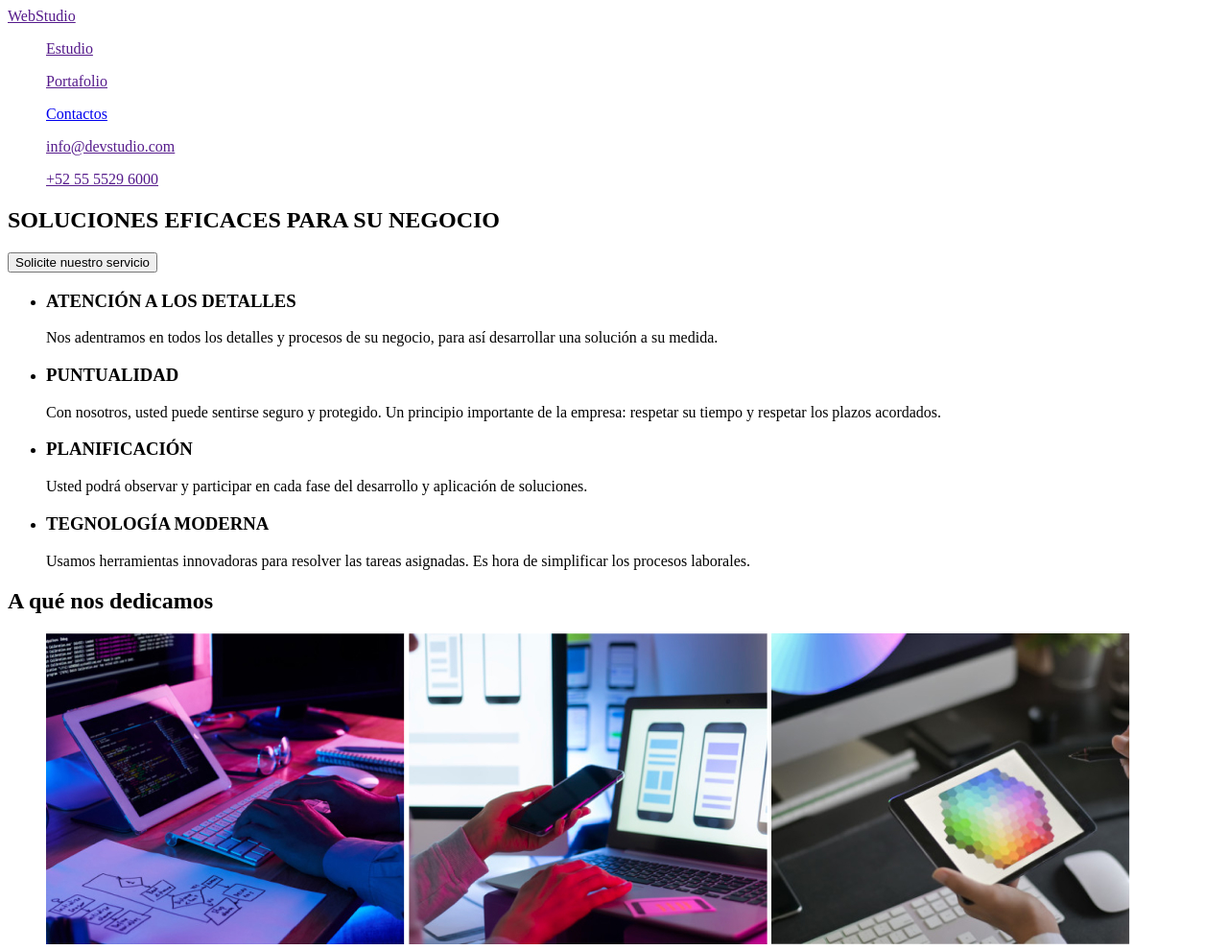
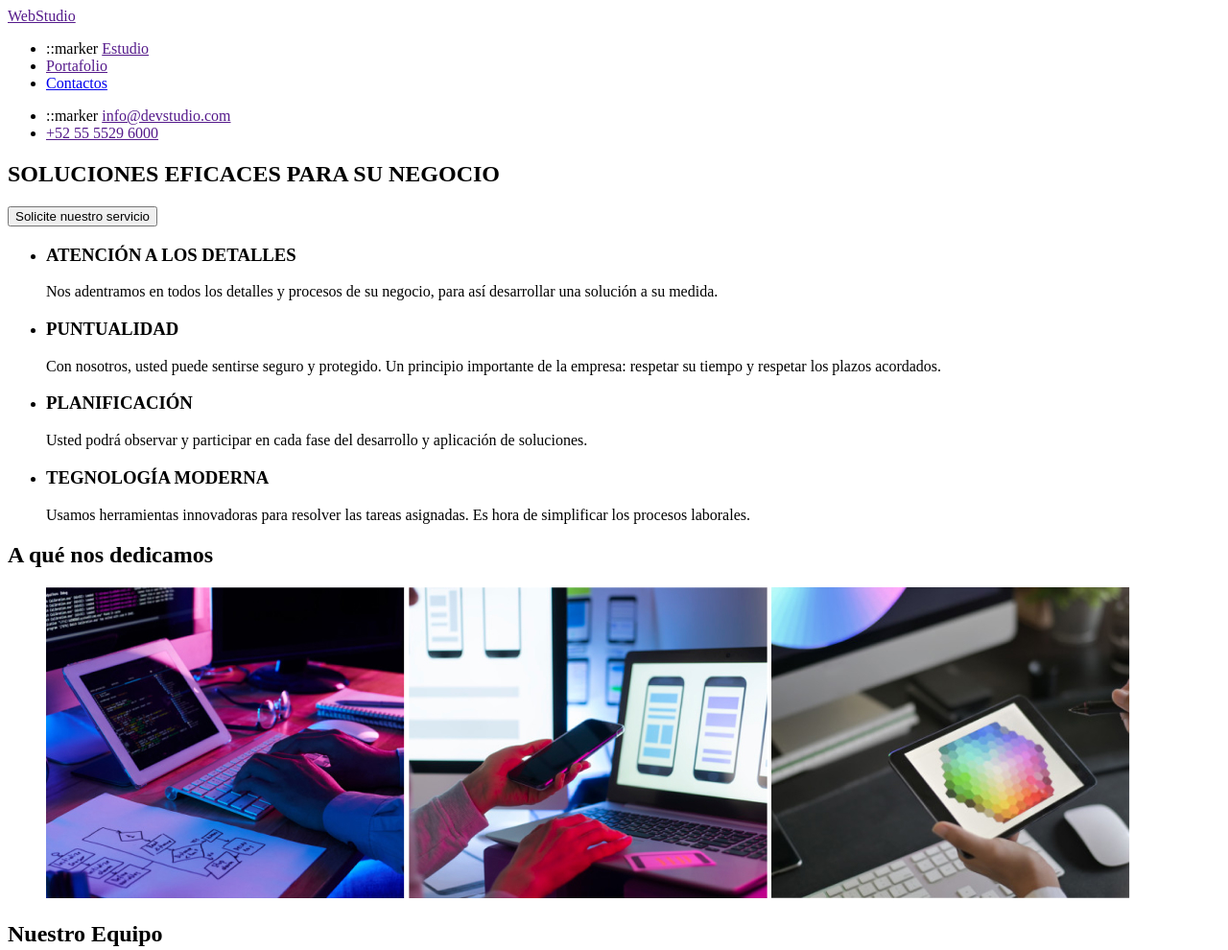
Before and after one commit to elkime/goit-markup-hw-01, a plain HTML site: page index.html in a window 1280 px wide. Shown: the top 990 px of the page at 96% size. Drawn offline with Linux system fonts and the light colour scheme.

Commit message:
tercera correccion

```diff
--- a/index.html
+++ b/index.html
@@ -12,13 +12,23 @@
 
   <header>
     <nav>
-      <a href=""> WebStudio </a>
-      <ul><a href=""> Estudio </a></ul>
-      <ul><a href=""> Portafolio </a></ul>
-      <ul><a href="#"> Сontactos </a></ul>
+      <a href> WebStudio </a>
+      <ul>
+        <li>
+          ::marker
+          <a href=""> Estudio </a>
+        </li>
+        <li><a href=""> Portafolio </a></li>
+        <li><a href="#"> Сontactos </a></li>
+      </ul>
     </nav>
-    <ul><a href=""> info@devstudio.com</a></ul>
-    <ul> <a href=""> +52 55 5529 6000</a></ul>
+    <ul>
+      <li>
+        ::marker
+        <a href=""> info@devstudio.com</a>
+      </li>
+      <li> <a href=""> +52 55 5529 6000</a></li>
+    </ul>
   </header>
   <main>
 
@@ -102,13 +112,13 @@
     <address>
       <ul>
         <li>
-          <a>Calz. Ticomán 500, Ciudad de México, CDMX, México</a>
+          <a href="#">Calz. Ticomán 500, Ciudad de México, CDMX, México</a>
         </li>
         <li>
-          <a href="info@example.com"></a>
+          <a href="info@example.com">info@example.com</a>
         </li>
         <li>
-          <a href="+52 55 5529 6000"></a>
+          <a href="+52 55 5529 6000">+52 55 5529 6000</a>
         </li>
       </ul>
     </address>
```
